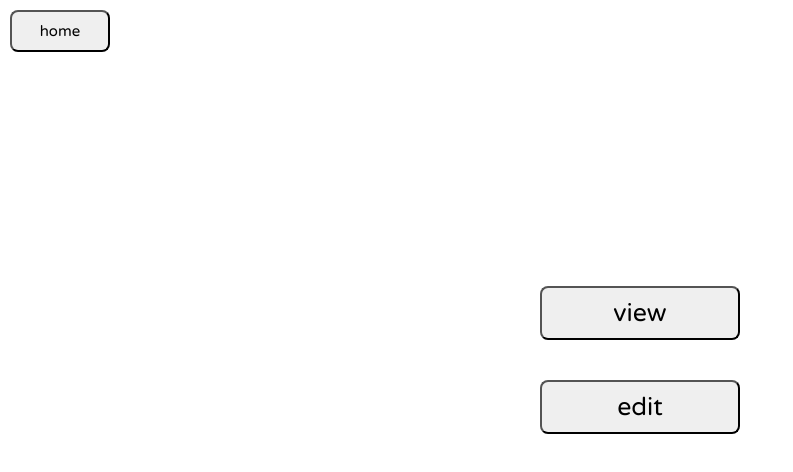
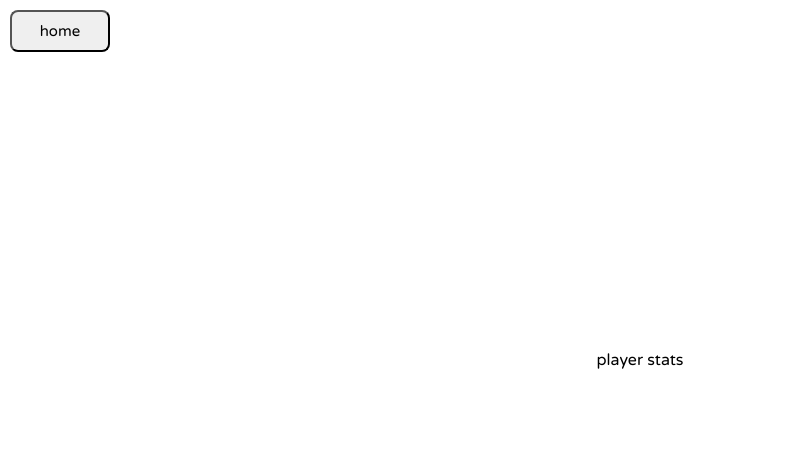
Before and after one commit to purplevarun/fifa-stats, a React (Create React App) app in the folder frontend/: page /fifa-stats/view/players in a window 1280 px wide. Before the commit this address led to /fifa-stats. Shown: the top 472 px of the page, without its empty margins (0-793 px from the left). Built offline with nearby package versions, Linux system fonts and the light colour scheme.

Commit message:
add players and seasons page

```diff
--- /dev/null
+++ b/frontend/src/pages/Players/Players.tsx
@@ -0,0 +1,6 @@
+import Layout from "../../components/Layout";
+
+const Players = () => {
+	return <Layout>player stats</Layout>;
+};
+export default Players;
--- /dev/null
+++ b/frontend/src/pages/Seasons/Seasons.tsx
@@ -0,0 +1,6 @@
+import Layout from "../../components/Layout";
+
+const Seasons = () => {
+	return <Layout>Season stats</Layout>;
+};
+export default Seasons;
--- a/frontend/src/pages/View/View.tsx
+++ b/frontend/src/pages/View/View.tsx
@@ -4,8 +4,8 @@ import Layout from "../../components/Layout";
 const View = () => {
 	return (
 		<Layout>
-			<Button text="player stats" path="/view/player" />
-			<Button text="season stats" path="/view/season" />
+			<Button text="player stats" path="/view/players" />
+			<Button text="season stats" path="/view/seasons" />
 		</Layout>
 	);
 };
--- a/frontend/src/routes/RouteManager.tsx
+++ b/frontend/src/routes/RouteManager.tsx
@@ -2,6 +2,8 @@ import { Navigate, Route, Routes } from "react-router-dom";
 import Add from "../pages/Add/Add";
 import Edit from "../pages/Edit/Edit";
 import Home from "../pages/Home/Home";
+import Players from "../pages/Players/Players";
+import Seasons from "../pages/Seasons/Seasons";
 import Update from "../pages/Update/Update";
 import View from "../pages/View/View";
 
@@ -10,6 +12,8 @@ const RouteManager = () => {
 		<Routes>
 			<Route path="/" element={<Home />} />
 			<Route path="/view" element={<View />} />
+			<Route path="/view/players" element={<Players />} />
+			<Route path="/view/seasons" element={<Seasons />} />
 			<Route path="/edit" element={<Edit />} />
 			<Route path="/edit/add" element={<Add />} />
 			<Route path="/edit/update" element={<Update />} />
```
